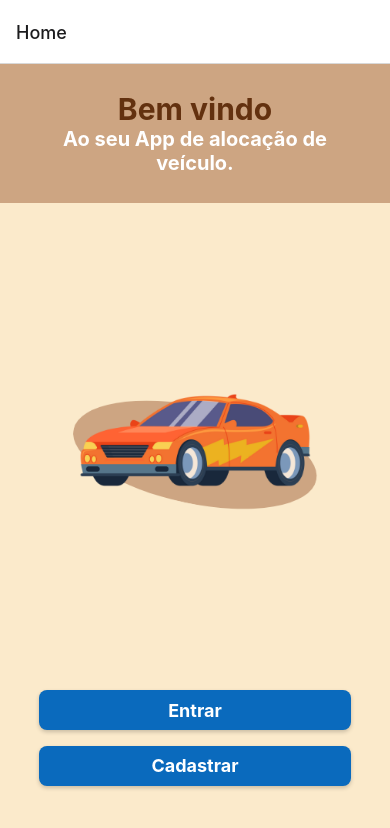
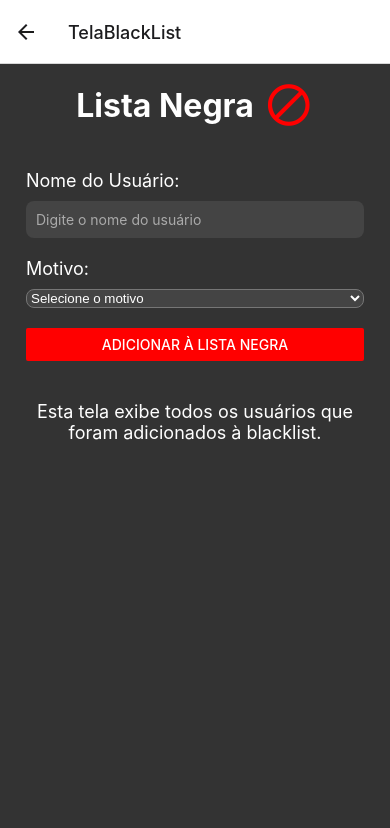
Before and after one commit to RenatoFreitas1991/prj-alocacao, a React Native app: screen /TelaBlackList in a window 390 px wide. Shown: the top 828 px of the page. Built offline with nearby package versions, Linux system fonts and the light colour scheme.

Commit message:
feat: TelaBlackList by Anderson

```diff
--- a/src/components/ButtonMore/ButtonMore.tsx
+++ b/src/components/ButtonMore/ButtonMore.tsx
@@ -1,12 +1,12 @@
 import React from 'react';
-import { View, Text, TouchableOpacity } from 'react-native';
+import { TouchableOpacity } from 'react-native';
 import Icon from 'react-native-vector-icons/FontAwesome';
 import styles from './ButtonMoreStye';
 
 export default function ButtonMore() {
     return(
-        <TouchableOpacity style={styles.container}>
-            <Icon name="plus" size={28} color="#ffff" />
+        <TouchableOpacity style={styles.containerBtnMore}>
+            <Icon name="plus" size={28} color="white" />
         </TouchableOpacity>
     )
 }
--- a/src/components/ButtonMore/ButtonMoreStye.tsx
+++ b/src/components/ButtonMore/ButtonMoreStye.tsx
@@ -1,17 +1,18 @@
 import { StyleSheet } from 'react-native';
 
 const styles = StyleSheet.create({
-    container: {
-        display: 'flex',
+    containerBtnMore: {
+        //display: 'flex',
         justifyContent: 'center',
         alignItems: 'center',
-        height: 10,
+        height: 60,
         backgroundColor: "black",
         margin: 'auto',
-        padding: '6%',
-        width: '10%',
+        padding: 10,
+        width: 60,
         borderRadius: 50,
         zIndex: 1000,
+        marginRight: '5%',
     },
 })
 
--- a/src/routes/stack.routes.tsx
+++ b/src/routes/stack.routes.tsx
@@ -10,6 +10,7 @@ import TelaHomeUser from "../screens/TelaHomeUser/TelaHomeUser";
 import Alugados from '../screens/VeiculosAlugados/VeiculosAlugados';
 import NaoAlugados from '../screens/VeiculosNaoAlugados/VeiculosNaoAlugados';
 import TelaEditarVeiculo from '../screens/TelaEditarVeiculo/TelaEditarVeiculo';
+import TelaBlackList from '../screens/TelaBlackList/TelaBlackList'
 
 export type StackParamList = {
     Home: undefined;
@@ -21,6 +22,7 @@ export type StackParamList = {
     Alugados:undefined;
     NaoAlugados:undefined;
     TelaEditarVeiculo: {modeloProp?:string, marcaProp?:String, placaProp?:string};
+    TelaBlackList: undefined;
 };
 
 const Stack = createNativeStackNavigator<StackParamList>();
@@ -36,8 +38,8 @@ export function StackRoutes() {
             <Stack.Screen name="TelaHomeUser" component={TelaHomeUser} />
             <Stack.Screen name="Alugados" component={Alugados} />
             <Stack.Screen name="NaoAlugados" component={NaoAlugados} />
-
             <Stack.Screen name="TelaEditarVeiculo" component={TelaEditarVeiculo} />
+            <Stack.Screen name="TelaBlackList" component={TelaBlackList} />
         </Stack.Navigator>
     );
 }
--- /dev/null
+++ b/src/screens/TelaBlackList/BlakListStyle.tsx
@@ -0,0 +1,51 @@
+import { StyleSheet } from 'react-native';
+
+const styles = StyleSheet.create({
+  container: {
+    flex: 1,
+    padding: 16,
+    backgroundColor: '#333',
+  },
+  titleContainer: {
+    flexDirection: 'row',
+    justifyContent: 'center',
+    alignItems: 'center',
+    marginBottom: 20,
+  },
+  title: {
+    fontSize: 32,
+    fontWeight: 'bold',
+    color: '#FFF',
+    paddingRight: 10,
+  },
+  formContainer: {
+    marginVertical: 20,
+    paddingHorizontal: 10,
+  },
+  label: {
+    fontSize: 18,
+    color: '#FFF',
+    marginBottom: 10,
+  },
+  input: {
+    backgroundColor: '#444',
+    color: '#FFF',
+    padding: 10,
+    borderRadius: 8,
+    marginBottom: 20,
+  },
+  picker: {
+    backgroundColor: '#444',
+    color: '#FFF',
+    borderRadius: 8,
+    marginBottom: 20,
+  },
+  description: {
+    fontSize: 18,
+    textAlign: 'center',
+    color: '#FFF',
+    marginTop: 20,
+  },
+});
+
+export default styles;
--- /dev/null
+++ b/src/screens/TelaBlackList/TelaBlackList.tsx
@@ -0,0 +1,59 @@
+import React, { useState } from 'react';
+import { View, Text, TextInput, Button } from 'react-native';
+import { Picker } from '@react-native-picker/picker';
+import { motivos } from '../TelaBlackList/motivosBlackList'; // Importando os motivos
+import styles from '../TelaBlackList/BlakListStyle';
+import Icon from 'react-native-vector-icons/MaterialIcons';
+
+const TelaBlackList = () => {
+  const [userName, setUserName] = useState('');
+  const [selectedReason, setSelectedReason] = useState('');
+
+  const handleAddToBlacklist = () => {
+    console.log(`Usuário: ${userName}, Motivo: ${selectedReason}`);
+  };
+
+  return (
+    <View style={styles.container}>
+      <View style={styles.titleContainer}>
+        <Text style={styles.title}>Lista Negra</Text>
+        <Icon name="block" size={50} color="red"  />
+      </View>
+
+      <View style={styles.formContainer}>
+        <Text style={styles.label}>Nome do Usuário:</Text>
+        <TextInput
+          style={styles.input}
+          placeholder="Digite o nome do usuário"
+          placeholderTextColor="#AAA"
+          value={userName}
+          onChangeText={setUserName}
+        />
+
+        <Text style={styles.label}>Motivo:</Text>
+        <Picker
+          selectedValue={selectedReason}
+          style={styles.picker}
+          onValueChange={(itemValue) => setSelectedReason(itemValue)}
+        >
+          <Picker.Item label="Selecione o motivo" value="" />
+          {motivos.map((motivo) => (
+            <Picker.Item key={motivo.value} label={motivo.label} value={motivo.value} />
+          ))}
+        </Picker>
+
+        <Button
+          title="Adicionar à Lista Negra"
+          onPress={handleAddToBlacklist}
+          color="red"
+        />
+      </View>
+
+      <Text style={styles.description}>
+        Esta tela exibe todos os usuários que foram adicionados à blacklist.
+      </Text>
+    </View>
+  );
+};
+
+export default TelaBlackList;
--- /dev/null
+++ b/src/screens/TelaBlackList/motivosBlackList.tsx
@@ -0,0 +1,7 @@
+
+export const motivos = [
+    { label: 'Comportamento inadequado', value: 'inadequado' },
+    { label: 'Fraude', value: 'fraude' },
+    { label: 'Spam', value: 'spam' },
+    { label: 'Outros', value: 'outros' },
+  ];
--- a/src/screens/TelaHomeAdmin/TelaHomeAdmin.tsx
+++ b/src/screens/TelaHomeAdmin/TelaHomeAdmin.tsx
@@ -4,6 +4,7 @@ import { createMaterialTopTabNavigator } from '@react-navigation/material-top-ta
 
 import Alugados from '../VeiculosAlugados/VeiculosAlugados';
 import VeiculosNaoAlugados from '../VeiculosNaoAlugados/VeiculosNaoAlugados';
+import TelaBlackList from '../TelaBlackList/TelaBlackList';
 
 const Tab = createMaterialTopTabNavigator();
 
@@ -17,6 +18,7 @@ export default function TelaHome() {
     >
       <Tab.Screen name="Não Alugados" component={VeiculosNaoAlugados} />
       <Tab.Screen name="Alugados" component={Alugados} />
+      <Tab.Screen name="Lista Negra" component={TelaBlackList} />
     </Tab.Navigator>
   );
 }
--- a/src/screens/TelaHomeUser/TelaHomeUser.tsx
+++ b/src/screens/TelaHomeUser/TelaHomeUser.tsx
@@ -2,9 +2,7 @@ import React from "react";
 import { StyleSheet } from "react-native";
 import { createMaterialTopTabNavigator } from '@react-navigation/material-top-tabs';
 import styles from "./TelaHomeUserStyle";
-import Alugados from '../VeiculosAlugados/VeiculosAlugados';
 import VeiculosNaoAlugados from '../VeiculosNaoAlugados/VeiculosNaoAlugados'
-import TelaInicial from "../TelaInicial/TelaInicial";
 
 const Tab = createMaterialTopTabNavigator();
 
```
